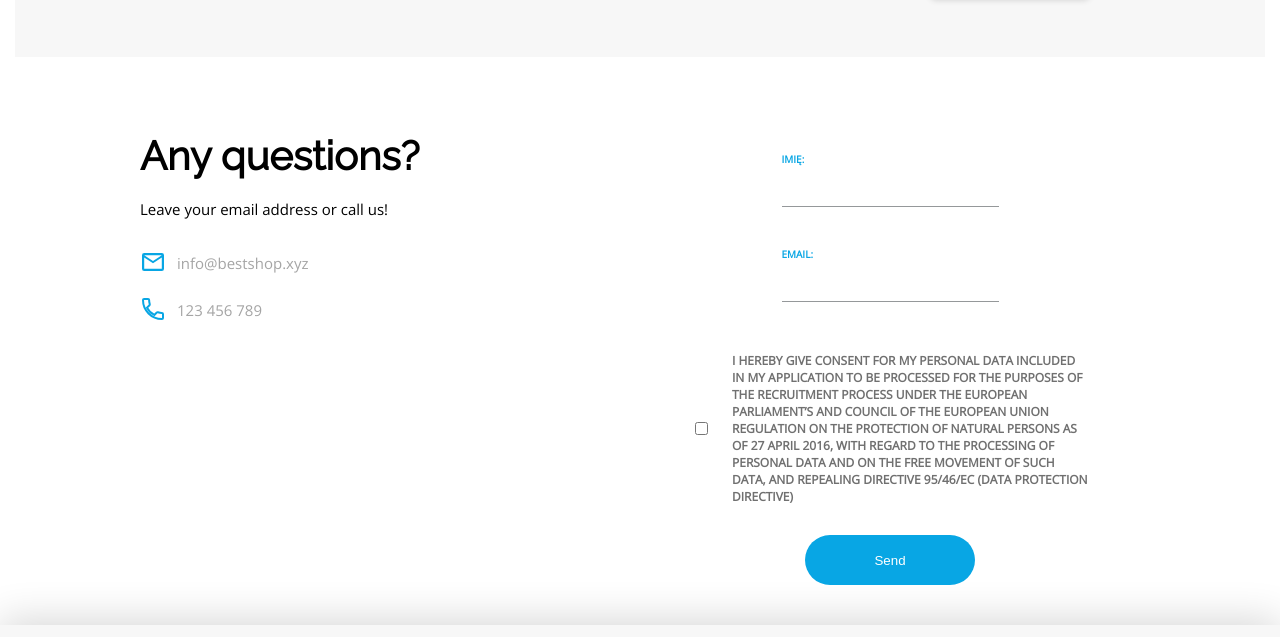
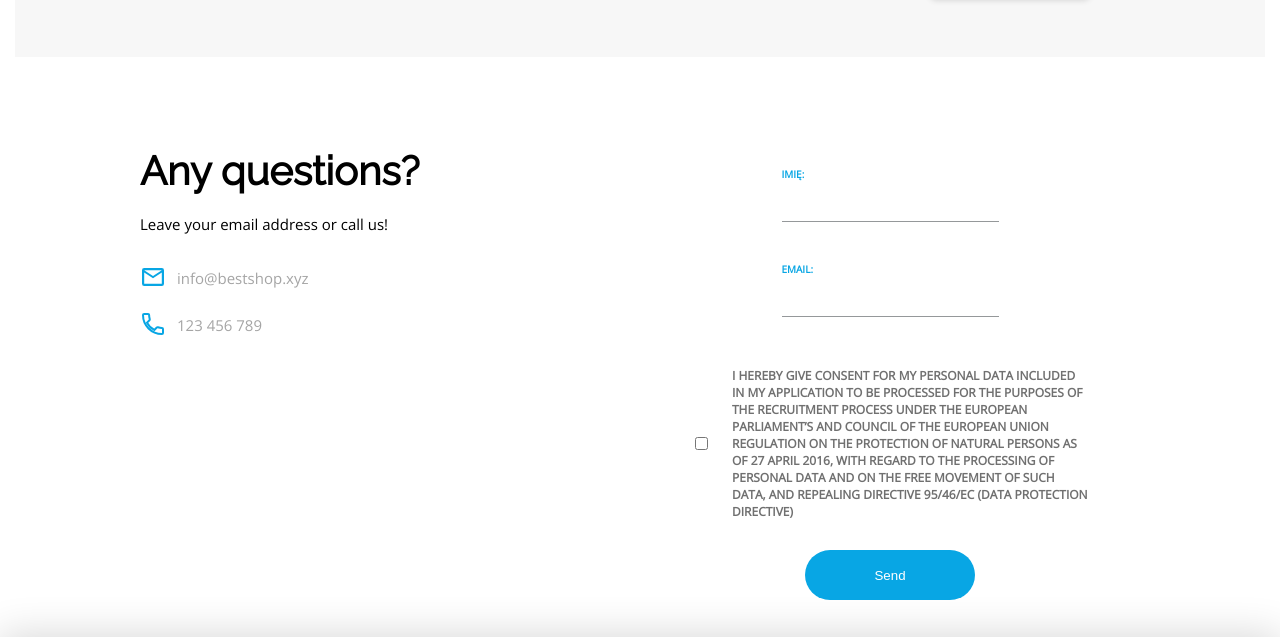
Before and after one commit to bercik468/BestShop, a plain HTML site: page index.html in a window 1280 px wide. Shown: the part 3722-4359 px from the top of the page. Drawn offline with nearby package versions, Linux system fonts and the light colour scheme.

Commit message:
margin top contact

```diff
--- a/scss/layout/_section__four.scss
+++ b/scss/layout/_section__four.scss
@@ -131,6 +131,9 @@
 
 @media (min-width: 1024px) {
     .section__four {
+        margin-top: 80px;
+        padding-top: 10px;
+
         .contact {
             flex-direction: row;
             align-items: flex-start;
```
Also changed, not shown: css/main.css.
